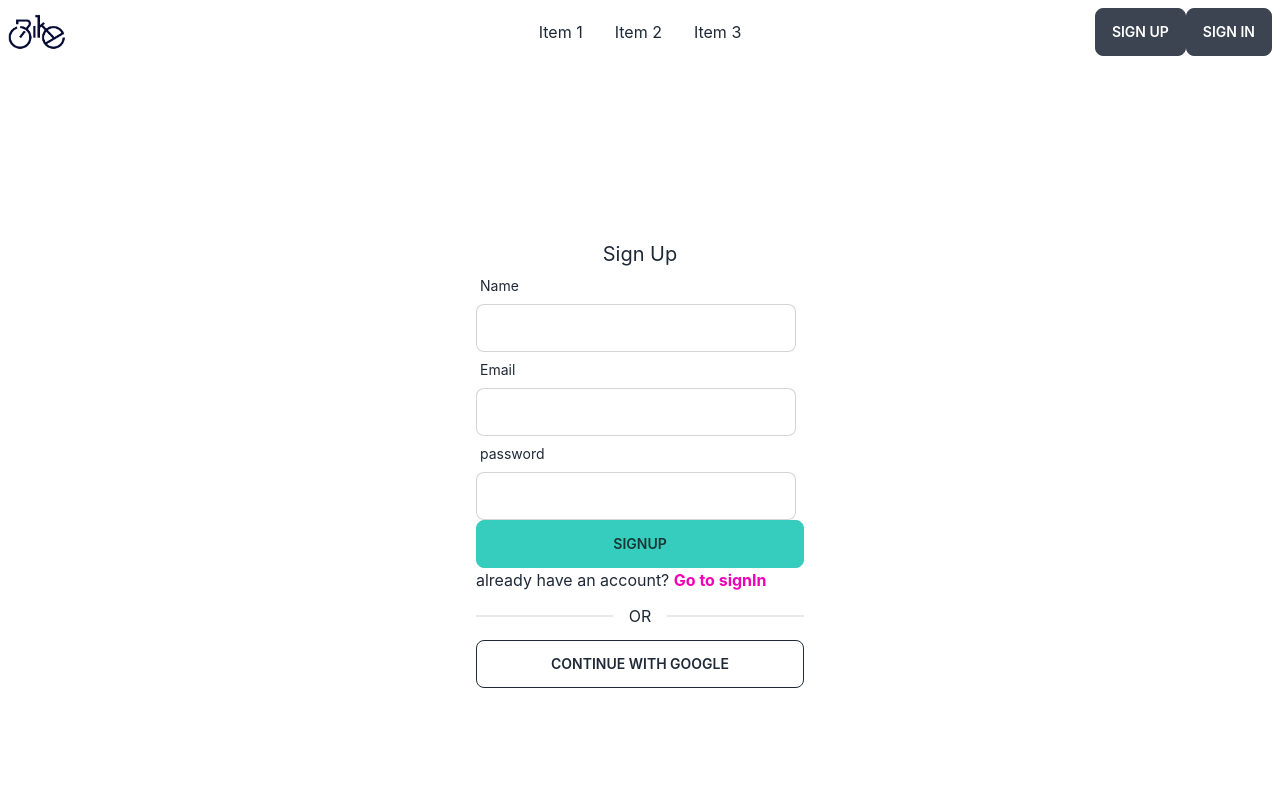
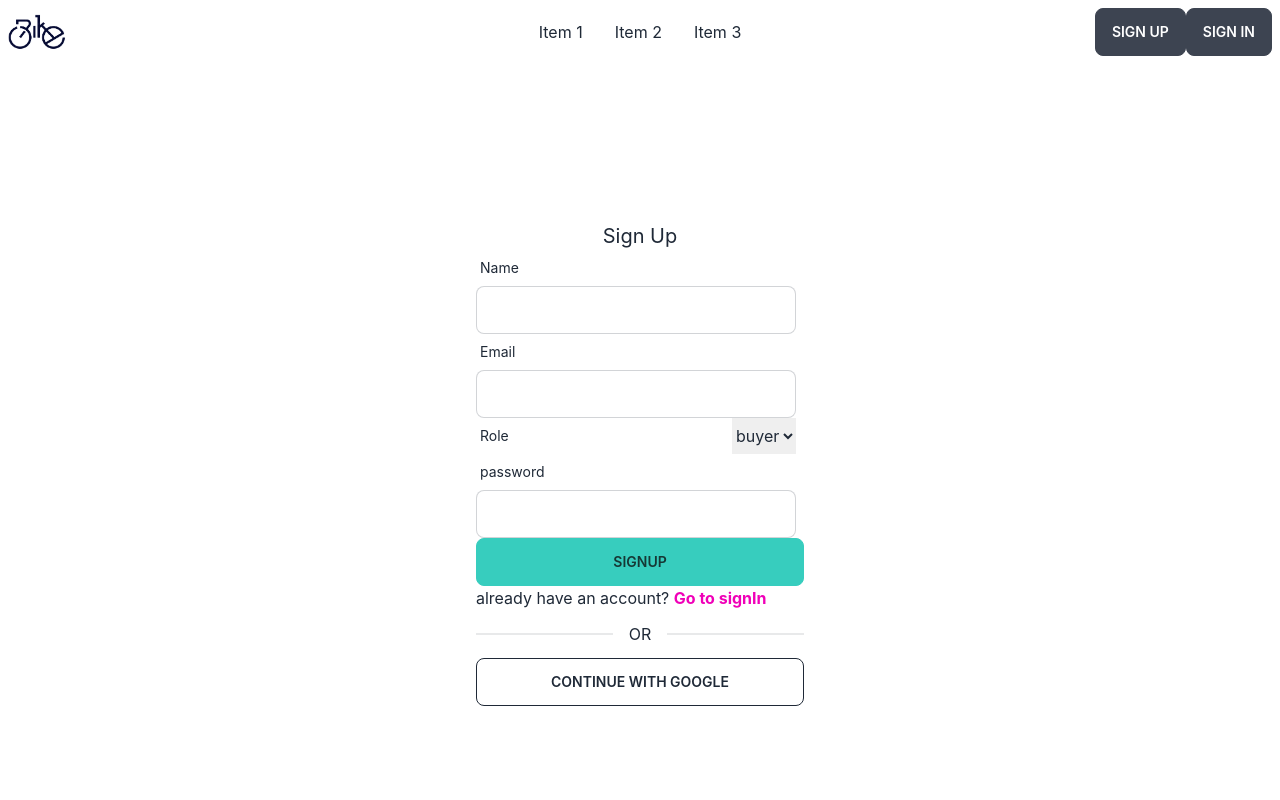
Before and after one commit to KhalidMimMuzahid/used-bike-bazar-client-side-react-app, a React (Create React App) app: page /signup in a window 1280 px wide. Shown: the top 800 px of the page. Built offline with nearby package versions, Linux system fonts and the light colour scheme; no server answers.

Commit message:
authentication done

```diff
--- a/src/Pages/SignUp/SignUp.js
+++ b/src/Pages/SignUp/SignUp.js
@@ -20,34 +20,34 @@ const SignUp = () => {
   const handleSignUp = (data) => {
     setSignUpError("");
     console.log(data);
-    createUserwithPassword(data.email, data.password)
-      .then((userCredential) => {
-        // Signed in
-        const user = userCredential.user;
-        // ...
-        console.log(user);
-        const info = {
-          displayName: data.name,
-        };
-        updateUser(info)
-          .then(() => {
-            // Profile updated!
-            // ...
-            toast.success("profile updated");
-            navigate("/");
-          })
-          .catch((error) => {
-            // An error occurred
-            // ...
-            setSignUpError(error);
-          });
-      })
-      .catch((error) => {
-        const errorCode = error.code;
-        const errorMessage = error.message;
-        setSignUpError(errorMessage);
-        // ..
-      });
+    // createUserwithPassword(data.email, data.password)
+    //   .then((userCredential) => {
+    //     // Signed in
+    //     const user = userCredential.user;
+    //     // ...
+    //     console.log(user);
+    //     const info = {
+    //       displayName: data.name,
+    //     };
+    //     updateUser(info)
+    //       .then(() => {
+    //         // Profile updated!
+    //         // ...
+    //         toast.success("profile updated");
+    //         navigate("/");
+    //       })
+    //       .catch((error) => {
+    //         // An error occurred
+    //         // ...
+    //         setSignUpError(error);
+    //       });
+    //   })
+    //   .catch((error) => {
+    //     const errorCode = error.code;
+    //     const errorMessage = error.message;
+    //     setSignUpError(errorMessage);
+    //     // ..
+    //   });
   };
   const handleGoogleSignIn = () => {
     setSignUpError("");
@@ -103,6 +103,20 @@ const SignUp = () => {
             )}
           </div>
 
+          <div className="form-control w-full max-w-xs flex">
+            <div className="flex justify-between">
+              <label className="label ">
+                <span className="label-text">Role</span>
+              </label>
+              <select defaultValue="buyer" {...register("role")}>
+                <option value="buyer" selected>
+                  buyer
+                </option>
+                <option value="seller">seller</option>
+              </select>
+            </div>
+          </div>
+
           <div className="form-control w-full max-w-xs">
             <label className="label">
               <span className="label-text">password</span>
```
